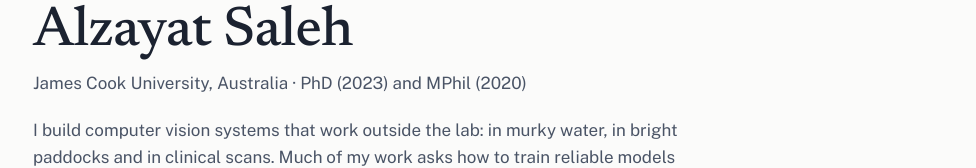
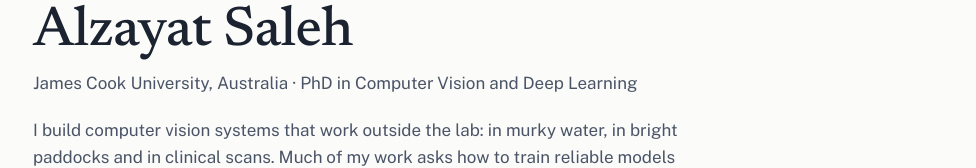
Before and after one commit to alzayats/alzayats.github.io, a plain HTML site: page index.html in a window 1280 px wide. Shown: the part 151-319 px from the top of the page, without its empty margins (151-1127 px from the left). Drawn offline with nearby package versions, Linux system fonts and the light colour scheme.

```diff
--- a/index.html
+++ b/index.html
@@ -48,7 +48,7 @@
             <div class="intro-text">
                 <p class="eyebrow">Research Fellow &middot; Computer Vision &amp; Deep Learning</p>
                 <h1>Alzayat Saleh</h1>
-                <p class="affil">James Cook University, Australia · PhD (2023) and MPhil (2020)</p>
+                <p class="affil">James Cook University, Australia · PhD in Computer Vision and Deep Learning</p>
                 <p class="lede">
                     I build computer vision systems that work outside the lab: in murky water, in bright
                     paddocks and in clinical scans. Much of my work asks how to train reliable models when
```
